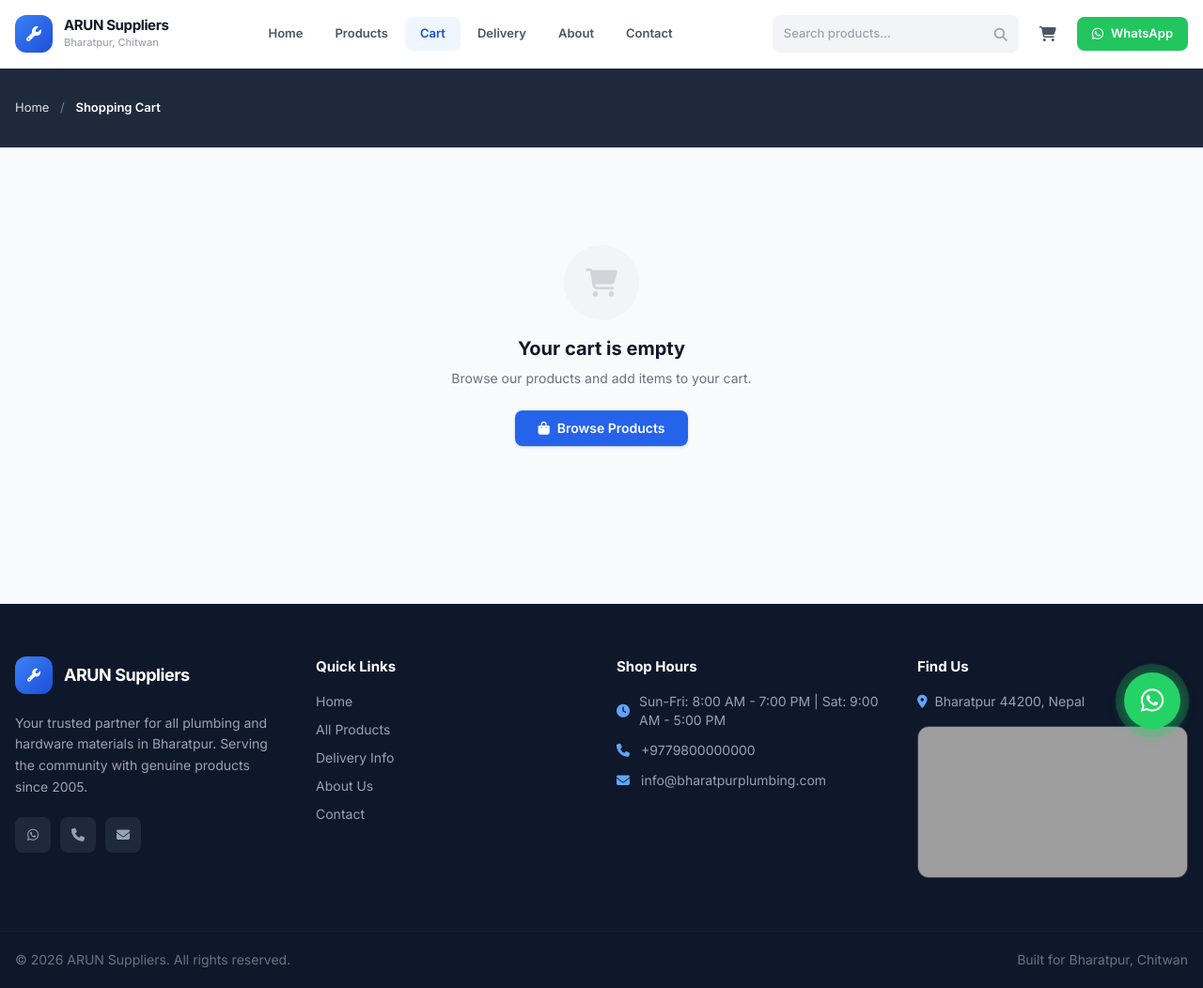
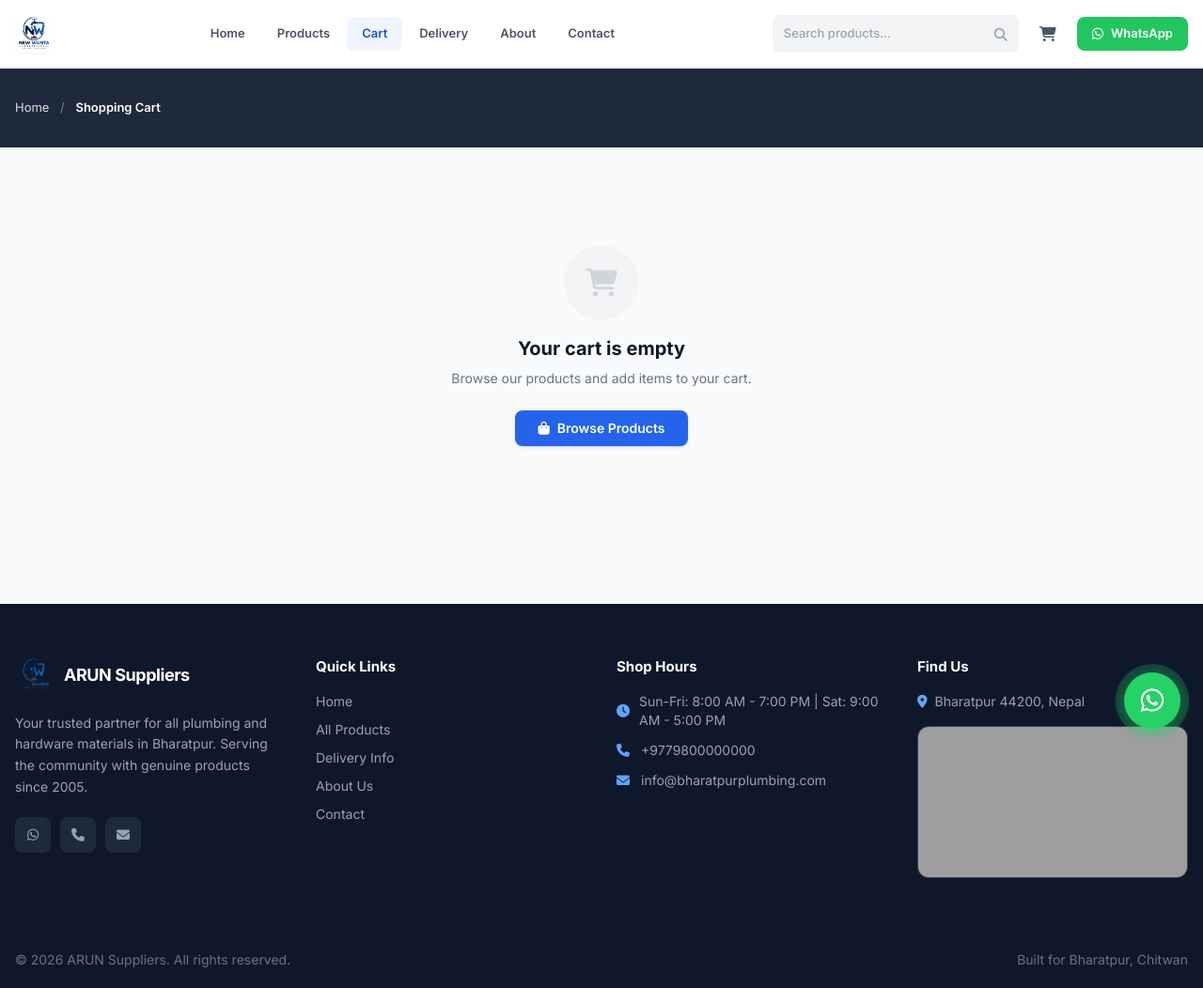
Before and after one commit to 2anupam0/bharatpur-plumbing-hub, a Django app: page /cart/ in a window 1280 px wide. Shown: the whole page at 94% size. Run offline with Django 4.2, Linux system fonts and the light colour scheme; data comes from the database, SQL or seed files in the repository; some libraries are stand-ins or nearby versions; grey boxes are pictures that could not be loaded.

Commit message:
Replace header/footer wrench icon with logo.png image

```diff
--- a/shop/templates/shop/base.html
+++ b/shop/templates/shop/base.html
@@ -49,13 +49,7 @@
         <div class="max-w-7xl mx-auto px-4">
             <div class="flex items-center justify-between h-16 lg:h-[72px]">
                 <a href="{% url 'home' %}" class="flex items-center gap-3 group">
-                    <div class="w-10 h-10 bg-gradient-to-br from-primary-500 to-primary-700 rounded-xl flex items-center justify-center shadow-sm group-hover:shadow-md transition-shadow">
-                        <i class="fas fa-wrench text-white text-base"></i>
-                    </div>
-                    <div class="hidden sm:block">
-                        <h1 class="text-[15px] font-bold text-gray-900 leading-tight tracking-tight">{{ site_name }}</h1>
-                        <p class="text-[11px] text-gray-400 font-medium">Bharatpur, Chitwan</p>
-                    </div>
+                    <img src="{% static 'shop/images/logo.png' %}" alt="{{ site_name }}" class="h-10 w-auto rounded-lg shadow-sm group-hover:shadow-md transition-shadow">
                 </a>
 
                 <nav class="hidden lg:flex items-center gap-0.5">
@@ -134,9 +128,7 @@
             <div class="grid grid-cols-1 md:grid-cols-2 lg:grid-cols-4 gap-10 lg:gap-8">
                 <div>
                     <div class="flex items-center gap-3 mb-5">
-                        <div class="w-10 h-10 bg-gradient-to-br from-primary-500 to-primary-700 rounded-xl flex items-center justify-center">
-                            <i class="fas fa-wrench text-white text-sm"></i>
-                        </div>
+                        <img src="{% static 'shop/images/logo.png' %}" alt="{{ site_name }}" class="h-10 w-auto rounded-lg">
                         <h3 class="text-white font-bold text-lg tracking-tight">{{ site_name }}</h3>
                     </div>
                     <p class="text-sm leading-relaxed mb-5 text-gray-400">Your trusted partner for all plumbing and hardware materials in Bharatpur. Serving the community with genuine products since 2005.</p>
```
Also changed, not shown: shop/static/shop/images/logo.png (added).
